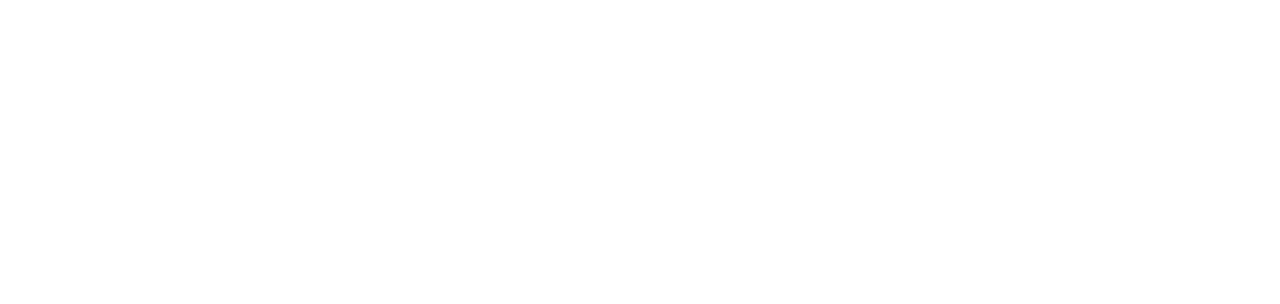
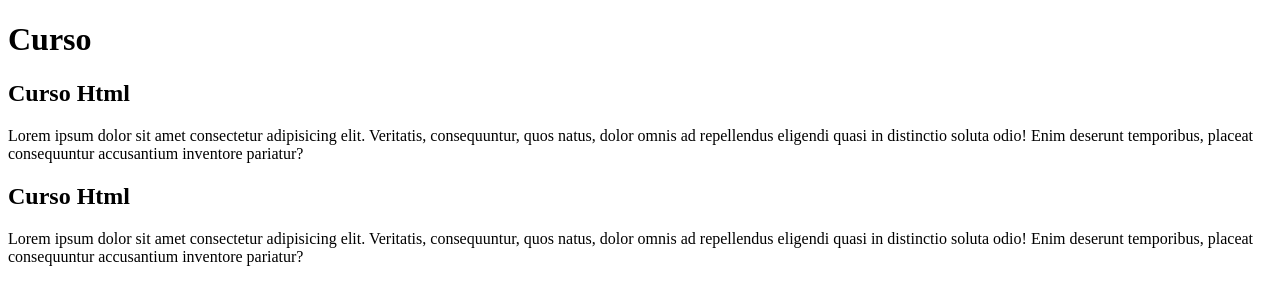
Before and after one commit to kalita-trevisan/projeto-site, a plain HTML site: page index.html in a window 1280 px wide. Drawn offline with Linux system fonts and the light colour scheme.

Commit message:
conteudo novo

```diff
--- a/index.html
+++ b/index.html
@@ -1,13 +1,28 @@
 <!DOCTYPE html>
 <html lang="en">
+
 <head>
     <meta charset="UTF-8">
     <meta name="viewport" content="width=device-width, initial-scale=1.0">
-    <title></title>
+    <title>Curso em video</title>
 </head>
+
 <body>
-    <header><h1></h1></header>
-    <article><h1></h1></article>
-    <article><h1></h1></article>
+    <header>
+        <h1>Curso</h1>
+    </header>
+    <article>
+        <h1>Curso Html</h1>
+        <p>Lorem ipsum dolor sit amet consectetur adipisicing elit. Veritatis, consequuntur, quos natus, dolor omnis ad
+            repellendus eligendi quasi in distinctio soluta odio! Enim deserunt temporibus, placeat consequuntur
+            accusantium inventore pariatur?</p>
+    </article>
+    <article>
+        <h1>Curso Html</h1>
+        <p>Lorem ipsum dolor sit amet consectetur adipisicing elit. Veritatis, consequuntur, quos natus, dolor omnis ad
+            repellendus eligendi quasi in distinctio soluta odio! Enim deserunt temporibus, placeat consequuntur
+            accusantium inventore pariatur?</p>
+    </article>
 </body>
+
 </html>
```
